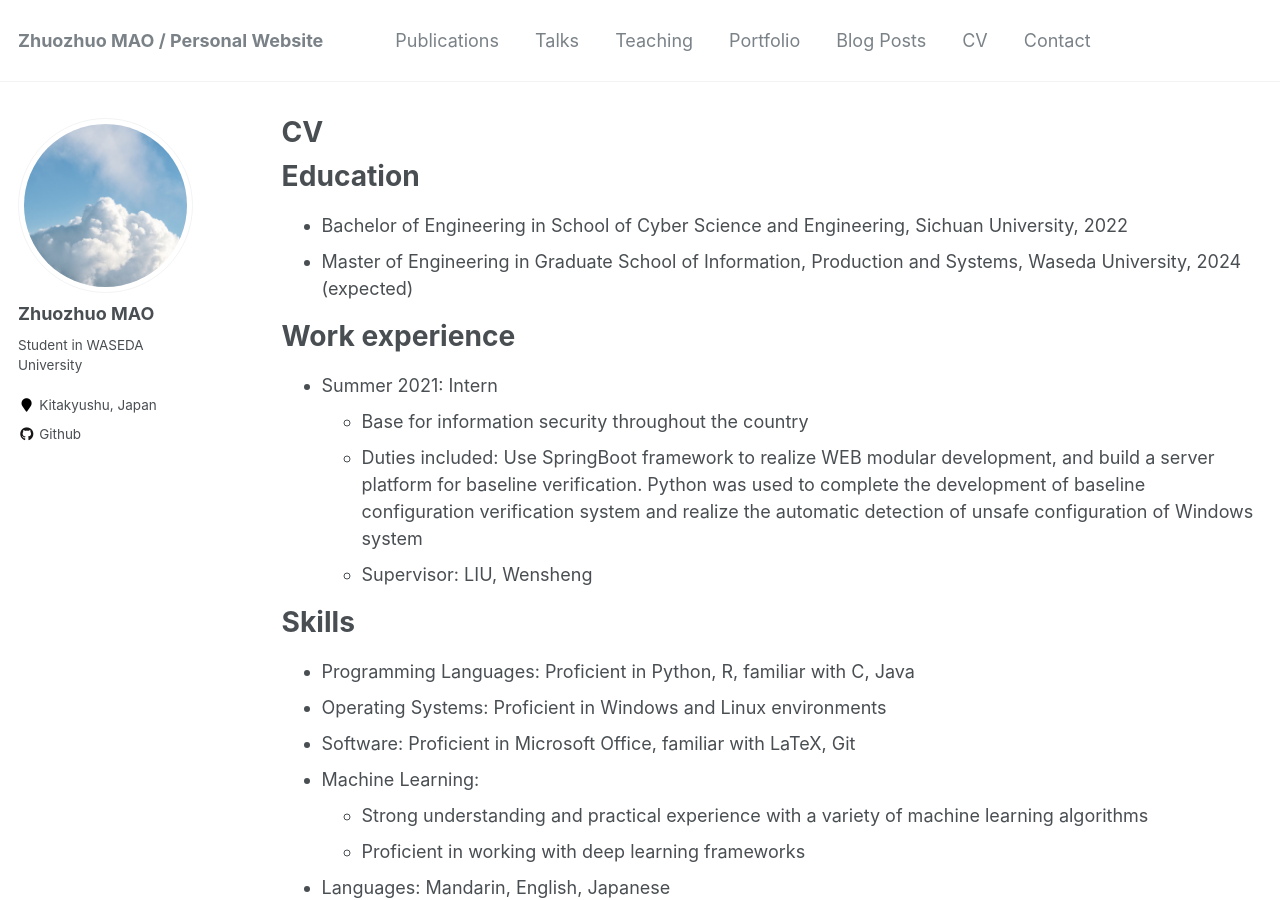
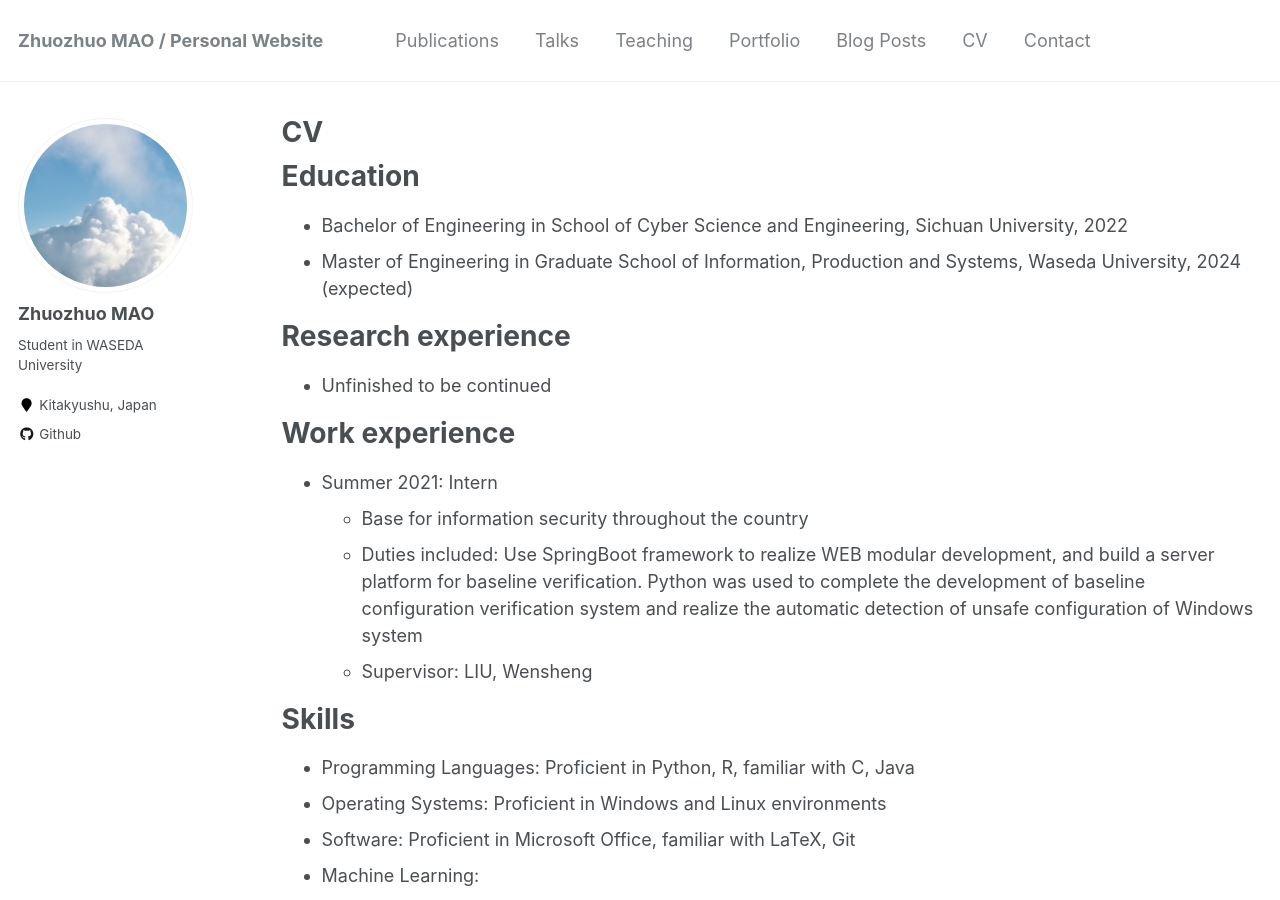
Before and after one commit to zhzhmao/zhzhmao.github.io, a Jekyll site: the page built from _pages/cv.md, in a window 1280 px wide and 900 px high. Built offline with Jekyll 4.4.1, drawn with Linux system fonts in a browser that asks for light colours.

Commit message:
modified:   _pages/cv.md

```diff
--- a/_pages/cv.md
+++ b/_pages/cv.md
@@ -14,6 +14,9 @@ Education
 * Bachelor of Engineering in School of Cyber Science and Engineering, Sichuan University, 2022
 * Master of Engineering in Graduate School of Information, Production and Systems, Waseda University, 2024 (expected)
 
+Research experience
+======
+* Unfinished to be continued
 
 Work experience
 ======
@@ -21,7 +24,6 @@ Work experience
   * Base for information security throughout the country
   * Duties included: Use SpringBoot framework to realize WEB modular development, and build a server platform for baseline verification. Python was used to complete the development of baseline configuration verification system and realize the automatic detection of unsafe configuration of Windows system
   * Supervisor: LIU, Wensheng
-
 
 Skills
 ======
```
